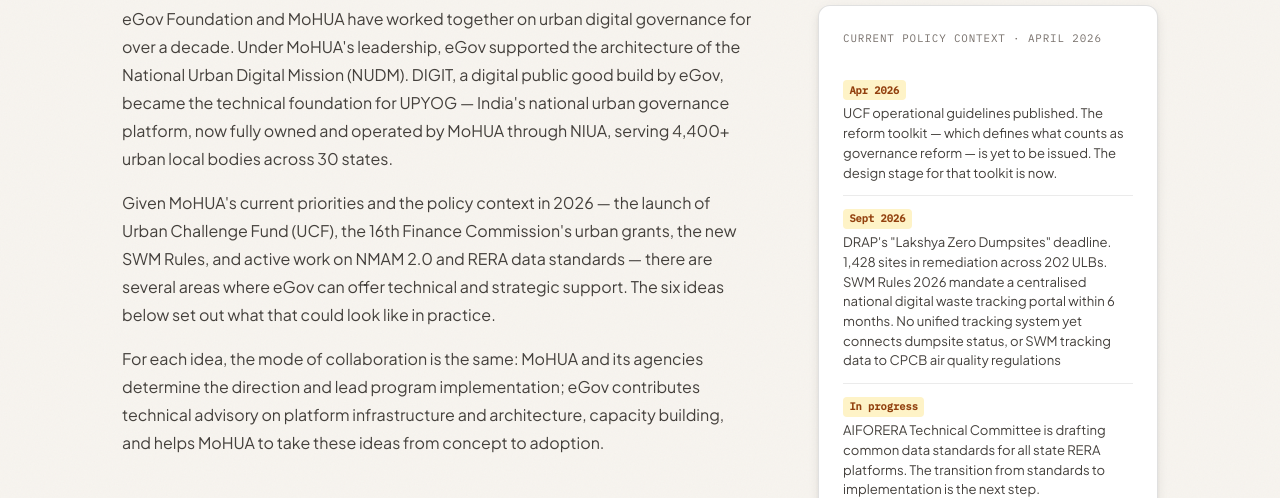
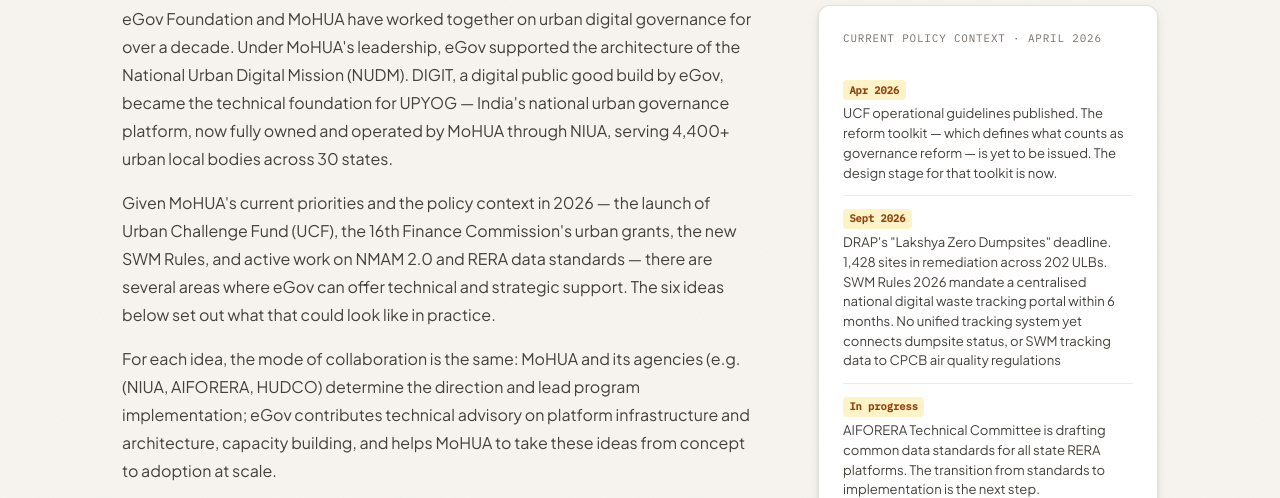
Before and after one commit to kriticalthinking/digit-building-blocks-visualization, a plain HTML site: page mohua-egov-partnership.html in a window 1280 px wide. Shown: the part 302-800 px from the top of the page. Drawn offline with Linux system fonts and the light colour scheme.

Commit message:
Update mohua-egov-partnership.html

```diff
--- a/mohua-egov-partnership.html
+++ b/mohua-egov-partnership.html
@@ -574,7 +574,7 @@
     <div class="hero-body">
       <p>eGov Foundation and MoHUA have worked together on urban digital governance for over a decade. Under MoHUA's leadership, eGov supported the architecture of the National Urban Digital Mission (NUDM). DIGIT, a digital public good build by eGov, became the technical foundation for UPYOG — India's national urban governance platform, now fully owned and operated by MoHUA through NIUA, serving 4,400+ urban local bodies across 30 states.</p>
       <p>Given MoHUA's current priorities and the policy context in 2026 — the launch of Urban Challenge Fund (UCF), the 16th Finance Commission's urban grants, the new SWM Rules, and active work on NMAM 2.0 and RERA data standards — there are several areas where eGov can offer technical and strategic support. The six ideas below set out what that could look like in practice.</p>
-      <p>For each idea, the mode of collaboration is the same: MoHUA and its agencies determine the direction and lead program implementation; eGov contributes technical advisory on platform infrastructure and architecture, capacity building, and helps MoHUA to take these ideas from concept to adoption.</p>
+      <p>For each idea, the mode of collaboration is the same: MoHUA and its agencies (e.g. (NIUA, AIFORERA, HUDCO) determine the direction and lead program implementation; eGov contributes technical advisory on platform infrastructure and architecture, capacity building, and helps MoHUA to take these ideas from concept to adoption at scale.</p>
     </div>
 
     <div>
```
